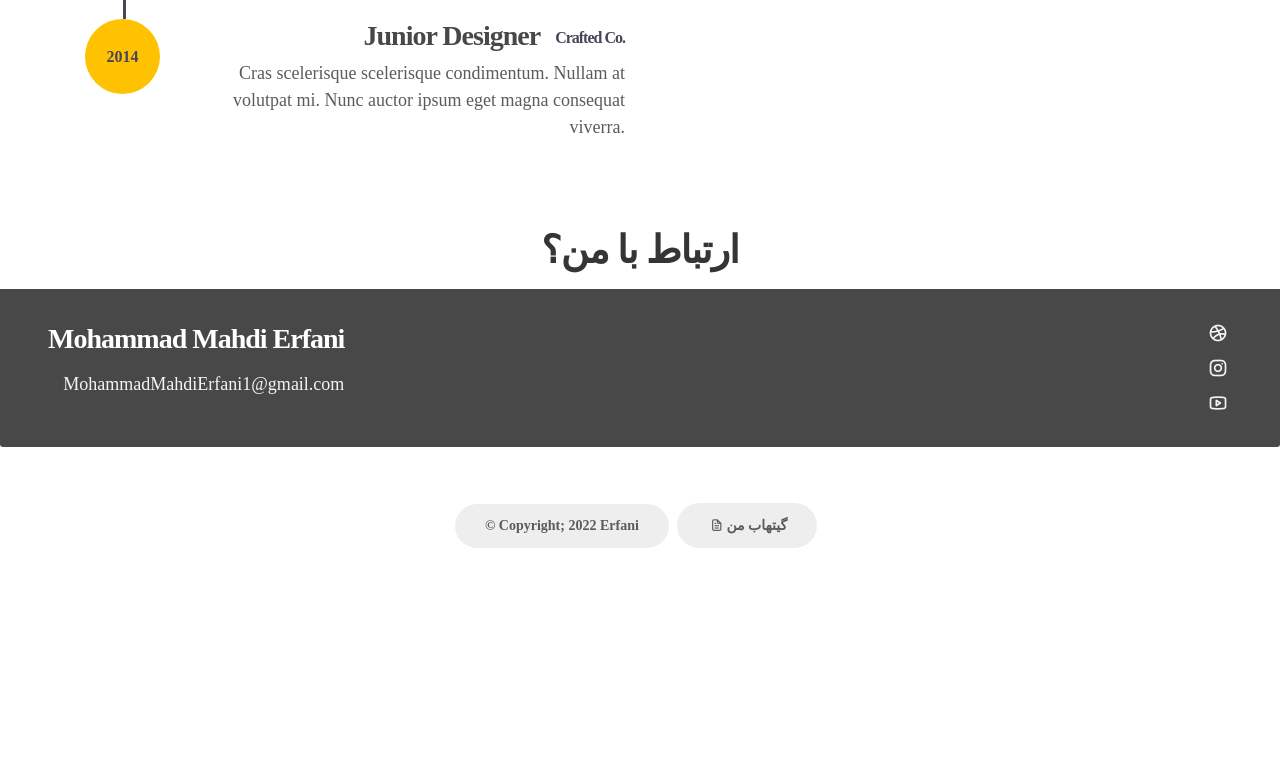
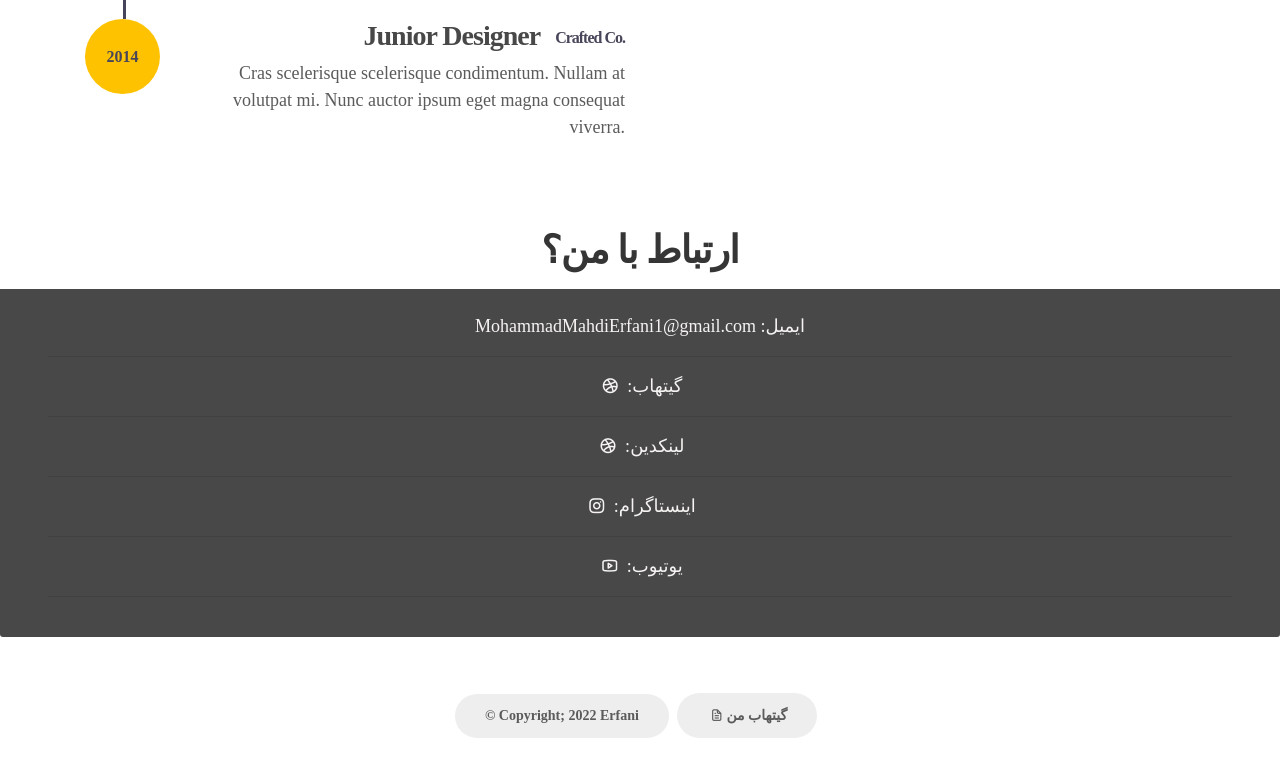
Before and after one commit to MMErfani/Erfani, a plain HTML site: page index.html in a window 1280 px wide. Shown: the part 2184-2960 px from the top of the page. Before the commit the page ends 2796 px from the top, so only its background shows below. Drawn offline with Linux system fonts and the light colour scheme; a small style sheet from the web is missing.

Commit message:
initial commit

```diff
--- a/index.html
+++ b/index.html
@@ -240,17 +240,19 @@
     <section id="contact">
               <h2 class="mb-4" style="text-align: center;">ارتباط با من؟</h2>
 
-            	<div class="contact-info d-flex justify-content-between align-items-center py-4 px-lg-5">
-                	<div class="contact-info-item">
-                  	<h3 class="mb-3 text-white">Mohammad Mahdi Erfani</h3>
-                  	<p><a href="mailto:MohammadMahdiErfani1@gmail.com">MohammadMahdiErfani1@gmail.com</a></p>
+            	<div class="contact-info justify-content-between align-items-center py-4 px-lg-5">
+                	<div>
+                  	<p style="text-align: center;"><a href="mailto:MohammadMahdiErfani1@gmail.com">MohammadMahdiErfani1@gmail.com :ایمیل</a></p><hr>
                 	</div>
+                	<div>
 
-                	<ul class="social-links">
-                     	<li><a href="#" class="uil uil-dribbble" data-toggle="tooltip" data-placement="left" title="site"></a></li>
-                     	<li><a href="https://www.instagram.com/MohammadMahdiErfani" class="uil uil-instagram" data-toggle="tooltip" data-placement="left" title="Instagram"></a></li>
-                     	<li><a href="#" class="uil uil-youtube" data-toggle="tooltip" data-placement="left" title="Youtube"></a></li>
-                	</ul>
+                		<ul>
+                			<li><p style="text-align: center;"><a href="https://github.com/MMErfani/" class="uil uil-dribbble" data-toggle="tooltip" data-placement="left" title="site"> :گیتهاب</a></p><hr></li>
+                     		<li><p style="text-align: center;"><a href="https://www.linkedin.com/in/mohammadmahdierfani/" class="uil uil-dribbble" data-toggle="tooltip" data-placement="left" title="site"> :لینکدین</a></p><hr></li>
+                     		<li><p style="text-align: center;"><a href="https://www.instagram.com/MohammadMahdiErfani" class="uil uil-instagram" data-toggle="tooltip" data-placement="left" title="Instagram"> :اینستاگرام</a><hr></li>
+                     		<li><p style="text-align: center;"><a href="#" class="uil uil-youtube" data-toggle="tooltip" data-placement="left" title="Youtube"> :یوتیوب</a></p><hr></li>
+                		</ul>
+                	</div>
             	</div>
     </section>
 
```
